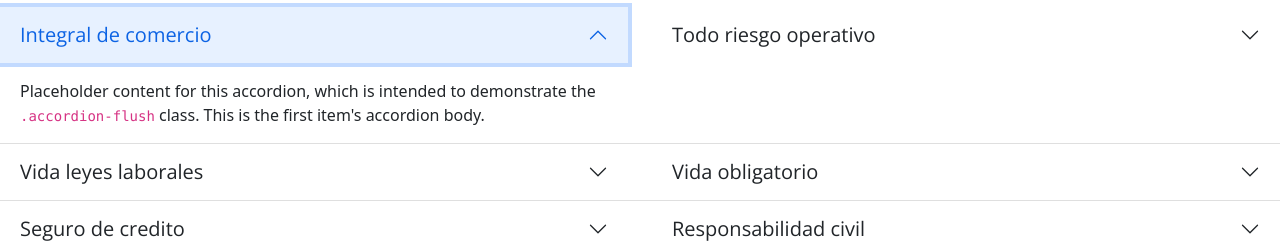
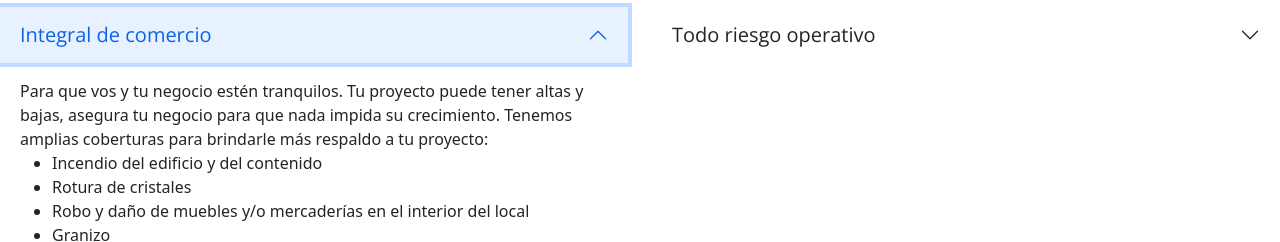
Before and after one commit to julietacastano/DesarrolloWeb-Coderhouse, a plain HTML site: page paginas/para-tu-empesa.html in a window 1280 px wide. Both pictures are taken after a click on the button "Integral de comercio". Shown: the part 558-800 px from the top of the page. Drawn offline with nearby package versions, Linux system fonts and the light colour scheme; a web font is replaced by a local one.

Commit message:
agregue texto

```diff
--- a/paginas/para-tu-empesa.html
+++ b/paginas/para-tu-empesa.html
@@ -64,7 +64,15 @@
           </button>
         </h2>
         <div id="flush-collapseOne" class="accordion-collapse collapse" aria-labelledby="flush-headingOne" data-bs-parent="#accordionFlushExample">
-          <div class="accordion-body">Placeholder content for this accordion, which is intended to demonstrate the <code>.accordion-flush</code> class. This is the first item's accordion body.</div>
+          <div class="accordion-body">Para que vos y tu negocio estén tranquilos. Tu proyecto puede tener altas y bajas, asegura tu negocio para que nada impida su crecimiento. Tenemos amplias coberturas para brindarle más respaldo a tu proyecto:
+            <ul>
+              <li>Incendio del edificio y del contenido</li>
+              <li>Rotura de cristales</li>
+              <li> Robo y daño de muebles y/o mercaderías en el interior del local</li>
+              <li>Granizo</li>
+              <li>Daños por agua</li>
+            </ul>
+          </div>
         </div>
       </div>
       <div class="accordion-item col-lg-6 col-sm-12">
@@ -74,7 +82,7 @@
           </button>
         </h2>
         <div id="flush-collapseTwo" class="accordion-collapse collapse" aria-labelledby="flush-headingTwo" data-bs-parent="#accordionFlushExample">
-          <div class="accordion-body">Placeholder content for this accordion, which is intended to demonstrate the <code>.accordion-flush</code> class. This is the second item's accordion body. Let's imagine this being filled with some actual content.</div>
+          <div class="accordion-body">El seguro de Todo Riesgo Operativo ampara todos los riesgos de pérdida o daño físico ocurridos a los bienes propiedad del asegurado y/o por los cuales fuera responsable mientras se encuentren en la o las ubicaciones. Este seguro cubre todos los riesgos patrimoniales, a excepción de los específicamente excluidos.</div>
         </div>
       </div>
       <div class="accordion-item col-lg-6 col-sm-12">
@@ -84,7 +92,12 @@
           </button>
         </h2>
         <div id="flush-collapseThree" class="accordion-collapse collapse" aria-labelledby="flush-headingThree" data-bs-parent="#accordionFlushExample">
-          <div class="accordion-body">Placeholder content for this accordion, which is intended to demonstrate the <code>.accordion-flush</code> class. This is the third item's accordion body. Nothing more exciting happening here in terms of content, but just filling up the space to make it look, at least at first glance, a bit more representative of how this would look in a real-world application.</div>
+          <div class="accordion-body">Te brindamos el asesoramiento para proteger a tu personal ante situaciones imprevistas y evitar gastos imprevistos en tu organización.
+            <ul>
+              <li>Seguro de vida colectivo - Ley de contrato de trabajo: De acuerdo con la Ley 20.744 de Contrato de Trabajo, los empleadores deben abonar una indemnización a sus empleados ante su fallecimiento o incapacidad total y permanente. Si bien la contratación de un seguro para cubrir este riesgo es optativa, el pago de la indemnización es obligatorio. Recordá que podes deducir el 100% de los pagos de este seguro de la base imponible del Impuesto a las Ganancias de la Empresa</li>
+              <li>Seguro de vida colectivo - Convenio mercantil: El Convenio Colectivo de Empleados Mercantiles (130/75), obliga a contratar un seguro de vida en caso de fallecimiento o incapacidad de los empleados, que es adicional e independiente de las obligaciones de la Ley Contrato de Trabajo.</li>
+            </ul>
+          </div>
         </div>
       </div>
       <div class="accordion-item col-lg-6 col-sm-12">
@@ -94,7 +107,7 @@
           </button>
         </h2>
         <div id="flush-collapseFour" class="accordion-collapse collapse" aria-labelledby="flush-headingFour" data-bs-parent="#accordionFlushExample">
-          <div class="accordion-body">Placeholder content for this accordion, which is intended to demonstrate the <code>.accordion-flush</code> class. This is the third item's accordion body. Nothing more exciting happening here in terms of content, but just filling up the space to make it look, at least at first glance, a bit more representative of how this would look in a real-world application.</div>
+          <div class="accordion-body">Según el decreto 11567/74 todos los empleados en relación de dependencia deben contar con un seguro de vida de contratación obligatoria. </div>
         </div>
       </div>
       <div class="accordion-item col-lg-6 col-sm-12">
@@ -104,7 +117,7 @@
           </button>
         </h2>
         <div id="flush-collapseFive" class="accordion-collapse collapse" aria-labelledby="flush-headingFive" data-bs-parent="#accordionFlushExample">
-          <div class="accordion-body">Placeholder content for this accordion, which is intended to demonstrate the <code>.accordion-flush</code> class. This is the third item's accordion body. Nothing more exciting happening here in terms of content, but just filling up the space to make it look, at least at first glance, a bit more representative of how this would look in a real-world application.</div>
+          <div class="accordion-body">Ofrecemos protección frente a los riesgos de insolvencia o el no pago de sus deudores evitando conflictos entre el área comercial y financiera a través de seguros de crédito doméstico (riesgo comercial), seguros a la exportación (riesgo comercial y político) y seguros single buyer que asegura las ventas a crédito de un único cliente.</div>
         </div>
       </div>
       <div class="accordion-item col-lg-6 col-sm-12">
@@ -114,7 +127,7 @@
           </button>
         </h2>
         <div id="flush-collapseSix" class="accordion-collapse collapse" aria-labelledby="flush-headingSix" data-bs-parent="#accordionFlushExample">
-          <div class="accordion-body">Placeholder content for this accordion, which is intended to demonstrate the <code>.accordion-flush</code> class. This is the third item's accordion body. Nothing more exciting happening here in terms of content, but just filling up the space to make it look, at least at first glance, a bit more representative of how this would look in a real-world application.</div>
+          <div class="accordion-body">El desarrollo de cualquier actividad nos expone a cometer hechos accidentales, produciendo daños a terceros y viéndonos ante la obligación de tener que indemnizarlos. El seguro de responsabilidad civil protege el patrimonio del asegurado frente al pago de indemnizaciones a los terceros que resulten afectados por las acciones de la empresa. </div>
         </div>
       </div>
       <div class="accordion-item col-lg-6 col-sm-12">
@@ -124,7 +137,15 @@
           </button>
         </h2>
         <div id="flush-collapseSeven" class="accordion-collapse collapse" aria-labelledby="flush-headingSeven" data-bs-parent="#accordionFlushExample">
-          <div class="accordion-body">Placeholder content for this accordion, which is intended to demonstrate the <code>.accordion-flush</code> class. This is the third item's accordion body. Nothing more exciting happening here in terms of content, but just filling up the space to make it look, at least at first glance, a bit more representative of how this would look in a real-world application.</div>
+          <div class="accordion-body">Protegemos tu mercadería durante el transporte de carga marítimo, aéreo y terrestre. Algunas coberturas son:
+            <ul>
+              <li>Choque, vuelco, desbarrancamiento o descarrilamiento del vehículo transportador.</li>
+              <li>Incendio, explosión.</li>
+              <li>Rayo, huracán, ciclón, tornado, inundación, aluvión o  alud.</li>
+              <li>Terremoto, erupción o rayo.</li>
+              <li>Sacrificio en avería gruesa.</li>
+            </ul>
+          </div>
         </div>
       </div>
       <div class="accordion-item col-lg-6 col-sm-12">
@@ -134,7 +155,7 @@
           </button>
         </h2>
         <div id="flush-collapseEight" class="accordion-collapse collapse" aria-labelledby="flush-headingEight" data-bs-parent="#accordionFlushExample">
-          <div class="accordion-body">Placeholder content for this accordion, which is intended to demonstrate the <code>.accordion-flush</code> class. This is the third item's accordion body. Nothing more exciting happening here in terms of content, but just filling up the space to make it look, at least at first glance, a bit more representative of how this would look in a real-world application.</div>
+          <div class="accordion-body">Las obras de construcción generan riesgos inherentes y emergentes antes, durante y después de cada proyecto, lo que hace indispensable una protección integral. Protegemos todas las partes relacionadas con las obras civiles en fase de construcción o montaje, como también cubrimos contra todo riesgo, la maquinaria y los equipos que se utilizan en las obras y operaciones</div>
         </div>
       </div>
       <div class="accordion-item col-lg-6 col-sm-12">
@@ -144,7 +165,10 @@
           </button>
         </h2>
         <div id="flush-collapseNine" class="accordion-collapse collapse" aria-labelledby="flush-headingNine" data-bs-parent="#accordionFlushExample">
-          <div class="accordion-body">Placeholder content for this accordion, which is intended to demonstrate the <code>.accordion-flush</code> class. This is the third item's accordion body. Nothing more exciting happening here in terms of content, but just filling up the space to make it look, at least at first glance, a bit more representative of how this would look in a real-world application.</div>
+          <div class="accordion-body">El seguro de D&O es un seguro para los directores y gerentes de las empresas. Estos quedan asegurados ante demandas de accionistas y empleados de la empresa, como también de reclamos y alegatos de agentes reguladores, competidores o clientes.
+            La cobertura aplica sobre los errores y omisiones que puedan cometer los directores y administradores al tomar decisiones relativas, por ejemplo, a ofertas públicas, fusiones, adquisiciones y litigios.
+            Tanto los gastos legales como las indemnizaciones correspondientes quedan cubiertas.
+            </div>
         </div>
       </div>
       <div class="accordion-item col-lg-6 col-sm-12">
@@ -154,7 +178,7 @@
           </button>
         </h2>
         <div id="flush-collapseTen" class="accordion-collapse collapse" aria-labelledby="flush-headingTen" data-bs-parent="#accordionFlushExample">
-          <div class="accordion-body">Placeholder content for this accordion, which is intended to demonstrate the <code>.accordion-flush</code> class. This is the third item's accordion body. Nothing more exciting happening here in terms of content, but just filling up the space to make it look, at least at first glance, a bit more representative of how this would look in a real-world application.</div>
+          <div class="accordion-body">La póliza de caución es utilizada por nuestros clientes para garantizar las obligaciones derivadas de sus negocios, tanto de contratos de obras, suministros y servicios, como así también de obligaciones aduaneras y normas legales, entre otras opciones.</div>
         </div>
       </div>
       <div class="accordion-item col-lg-6 col-sm-12">
@@ -164,7 +188,7 @@
           </button>
         </h2>
         <div id="flush-collapseEleven" class="accordion-collapse collapse" aria-labelledby="flush-headingEleven" data-bs-parent="#accordionFlushExample">
-          <div class="accordion-body">Placeholder content for this accordion, which is intended to demonstrate the <code>.accordion-flush</code> class. This is the third item's accordion body. Nothing more exciting happening here in terms of content, but just filling up the space to make it look, at least at first glance, a bit more representative of how this would look in a real-world application.</div>
+          <div class="accordion-body">El seguro de ART es un seguro de contratación obligatoria por parte del empleador. Este seguro se encarga de reparar los daños económicos en casos de accidentes de trabajo o enfermedades profesionales que sufran todos los trabajadores. </div>
         </div>
       </div>
     </section>
```
Also changed, not shown: paginas/agroindustria.html (+7 -5 lines).
